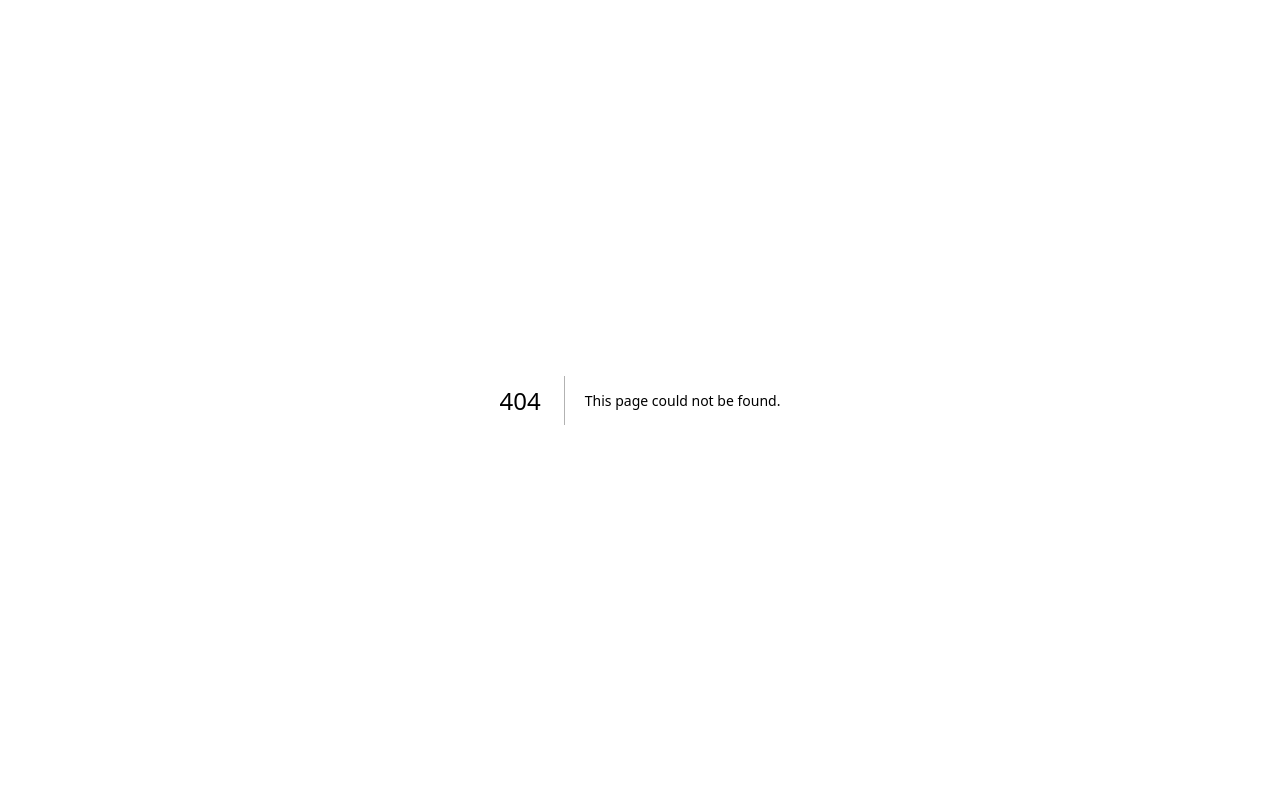
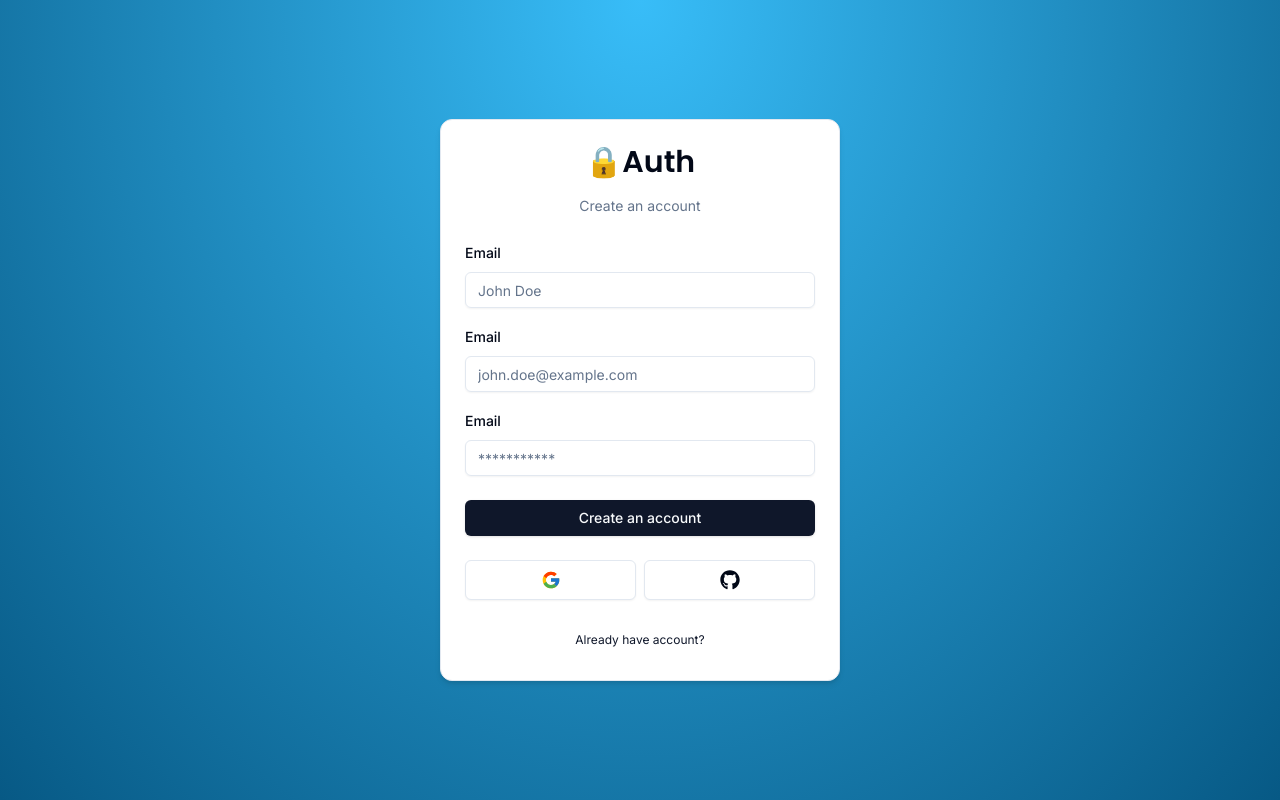
Before and after one commit to Nikhil-Mhatre/Next_Ultimate_auth, a Next.js app: page /auth/register in a window 1280 px wide. Before the commit this address had no page. Built offline with nearby package versions, Linux system fonts and the light colour scheme.

Commit message:
added register form

```diff
--- /dev/null
+++ b/actions/register.ts
@@ -0,0 +1,14 @@
+"use server";
+
+import * as z from "zod";
+import { RegisterSchema } from "@/schemas";
+
+export const register = async (values: z.infer<typeof RegisterSchema>) => {
+  const validatedFields = RegisterSchema.safeParse(values);
+
+  if (!validatedFields) {
+    return { error: "Invalid Field!" };
+  }
+
+  return { success: "Email Sent!" };
+};
--- a/app/auth/layout.tsx
+++ b/app/auth/layout.tsx
@@ -1,3 +1,4 @@
+
 import React from "react";
 
 interface AuthLayoutProps {
--- a/app/auth/login/page.tsx
+++ b/app/auth/login/page.tsx
@@ -1,3 +1,5 @@
+
+
 import LoginForm from "@/components/auth/login-form";
 import React from "react";
 
--- /dev/null
+++ b/app/auth/register/page.tsx
@@ -0,0 +1,10 @@
+
+
+import RegisterForm from "@/components/auth/register-form";
+import React from "react";
+
+const RegisterPage = () => {
+  return <RegisterForm />;
+};
+
+export default RegisterPage;
--- a/components/auth/header.tsx
+++ b/components/auth/header.tsx
@@ -1,4 +1,4 @@
-"use client"
+
 import { cn } from "@/lib/utils";
 import { Poppins } from "next/font/google";
 
--- /dev/null
+++ b/components/auth/register-form.tsx
@@ -0,0 +1,123 @@
+"use client";
+
+import React, { useState, useTransition } from "react";
+import CardWrapper from "./card-wrapper";
+import { useForm } from "react-hook-form";
+import { zodResolver } from "@hookform/resolvers/zod";
+import * as z from "zod";
+import { RegisterSchema } from "@/schemas";
+import {
+  Form,
+  FormControl,
+  FormField,
+  FormItem,
+  FormLabel,
+  FormMessage,
+} from "../ui/form";
+import { Input } from "../ui/input";
+import { Button } from "../ui/button";
+import { FormError } from "../form-error";
+import { FormSuccess } from "../form-success";
+import { login } from "@/actions/login";
+import { register } from "@/actions/register";
+
+const RegisterForm = () => {
+  const [isPending, startTransition] = useTransition();
+  const [error, setError] = useState<string | undefined>("");
+  const [success, setSuccess] = useState<string | undefined>("");
+  const form = useForm<z.infer<typeof RegisterSchema>>({
+    resolver: zodResolver(RegisterSchema),
+    defaultValues: {
+      email: "",
+      password: "",
+      name: "",
+    },
+  });
+
+  const onSubmit = (values: z.infer<typeof RegisterSchema>) => {
+    setError("");
+    setSuccess("");
+    // we are using transtion to make action
+    // such that while status is pending
+    // it should disable the inputs and button
+    startTransition(() => {
+      register(values).then((data) => {
+        setError(data.error);
+        setSuccess(data.success);
+      });
+    });
+  };
+
+  return (
+    <CardWrapper
+      headerLabel="Create an account"
+      backButtonLabel="Already have account?"
+      backButtonHref="/auth/login"
+      showSocial
+    >
+      <Form {...form}>
+        <form className="space-y-6" onSubmit={form.handleSubmit(onSubmit)}>
+          <div className="space-y-4">
+            <FormField
+              disabled={isPending}
+              control={form.control}
+              name="name"
+              render={({ field }) => (
+                <FormItem>
+                  <FormLabel>Email</FormLabel>
+                  <FormControl>
+                    <Input {...field} placeholder="John Doe" type="text" />
+                  </FormControl>
+                  <FormMessage />
+                </FormItem>
+              )}
+            />
+            <FormField
+              disabled={isPending}
+              control={form.control}
+              name="email"
+              render={({ field }) => (
+                <FormItem>
+                  <FormLabel>Email</FormLabel>
+                  <FormControl>
+                    <Input
+                      {...field}
+                      placeholder="john.doe@example.com"
+                      type="email"
+                    />
+                  </FormControl>
+                  <FormMessage />
+                </FormItem>
+              )}
+            />
+            <FormField
+              disabled={isPending}
+              control={form.control}
+              name="password"
+              render={({ field }) => (
+                <FormItem>
+                  <FormLabel>Email</FormLabel>
+                  <FormControl>
+                    <Input
+                      {...field}
+                      placeholder="***********"
+                      type="password"
+                    />
+                  </FormControl>
+                  <FormMessage />
+                </FormItem>
+              )}
+            />
+          </div>
+          <FormError message={error} />
+          <FormSuccess message={success} />
+          <Button disabled={isPending} className="w-full">
+            Create an account
+          </Button>
+        </form>
+      </Form>
+    </CardWrapper>
+  );
+};
+
+export default RegisterForm;
--- a/schemas/index.ts
+++ b/schemas/index.ts
@@ -8,3 +8,15 @@
     message: "Password is Required!",
   }),
 });
+
+export const RegisterSchema = z.object({
+  email: z.string().email({
+    message: "Email is Required!",
+  }),
+  password: z.string().min(6, {
+    message: "Minimum 6 characters is Required!",
+  }),
+  name: z.string().min(1, {
+    message: "Name is Required!",
+  }),
+});
```
